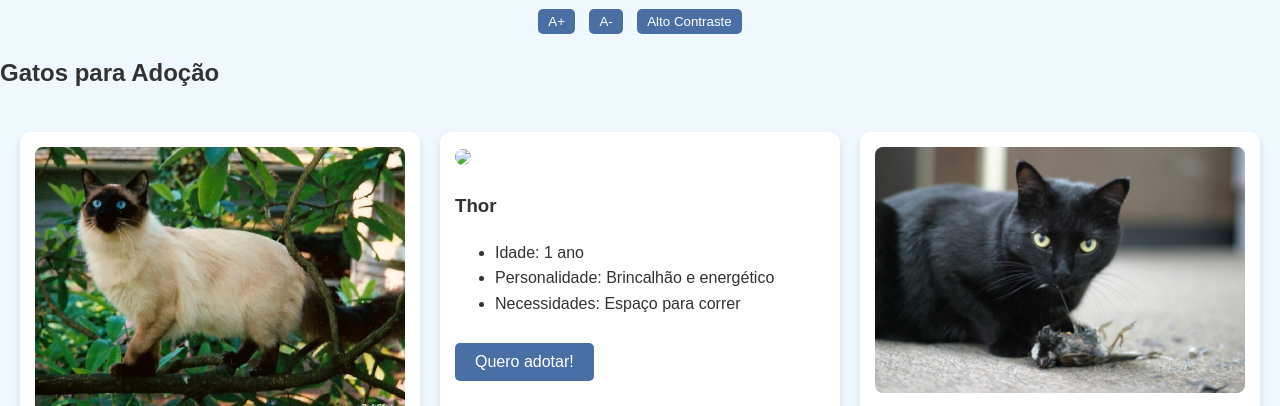
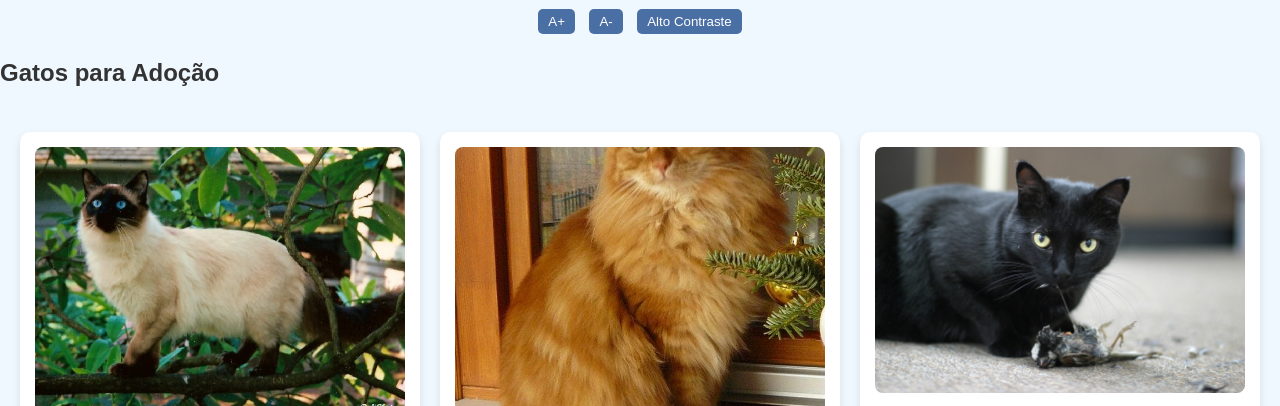
Before and after one commit to rosemarieKds/implementa-o-TE, a plain HTML site: page index.html in a window 1280 px wide. Shown: the part 394-800 px from the top of the page. Drawn offline with Linux system fonts and the light colour scheme.

Commit message:
Update index.html

```diff
--- a/index.html
+++ b/index.html
@@ -35,7 +35,7 @@
 
                 <!-- Gato 2 -->
                 <div class="gato-card" tabindex="0" role="article" data-gato-id="2">
-                    <img src="thor.jpg alt="Gato rajado laranja" class="gato-img">
+                    <img src="thor.jpg" alt="Gato rajado laranja" class="gato-img">
                     <h3>Thor</h3>
                     <ul>
                         <li>Idade: 1 ano</li>
```
